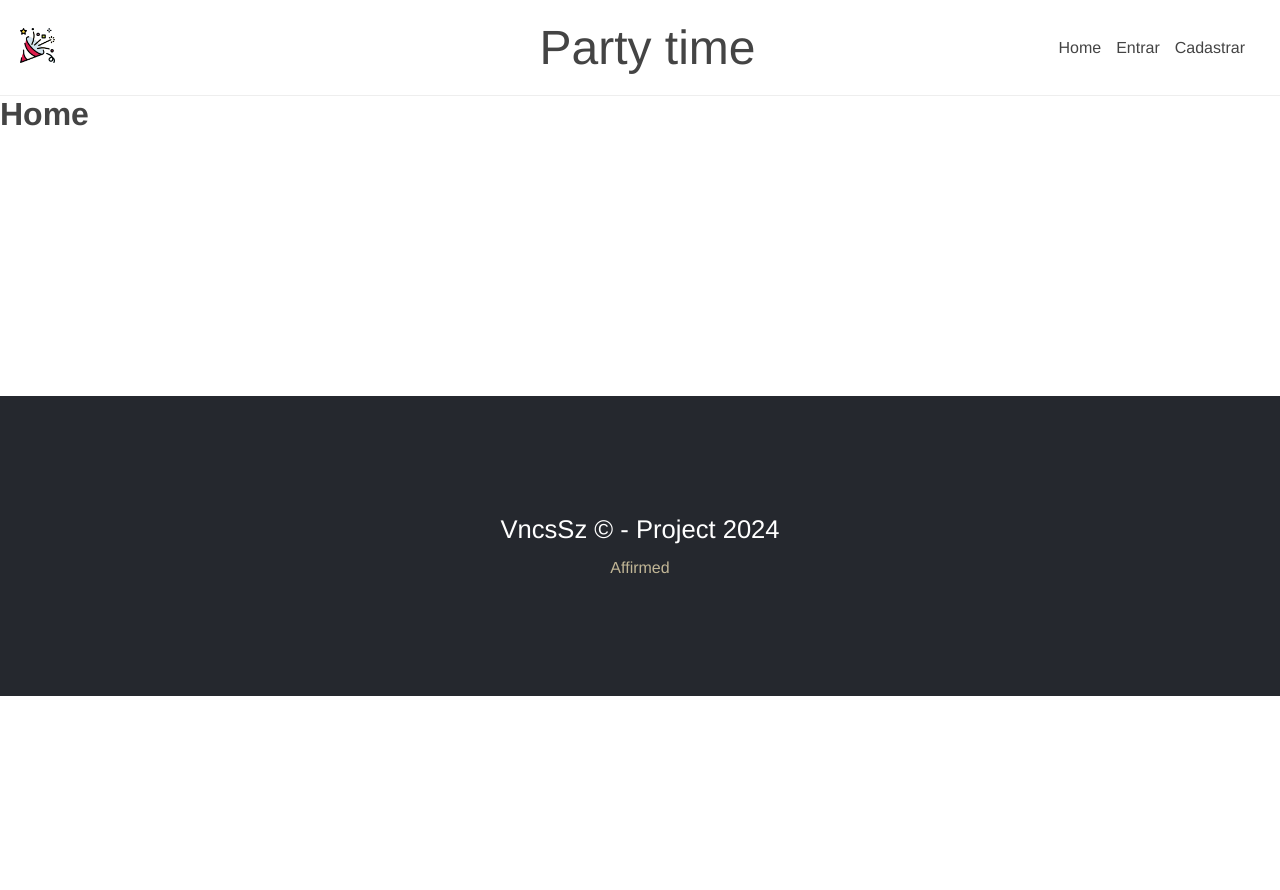
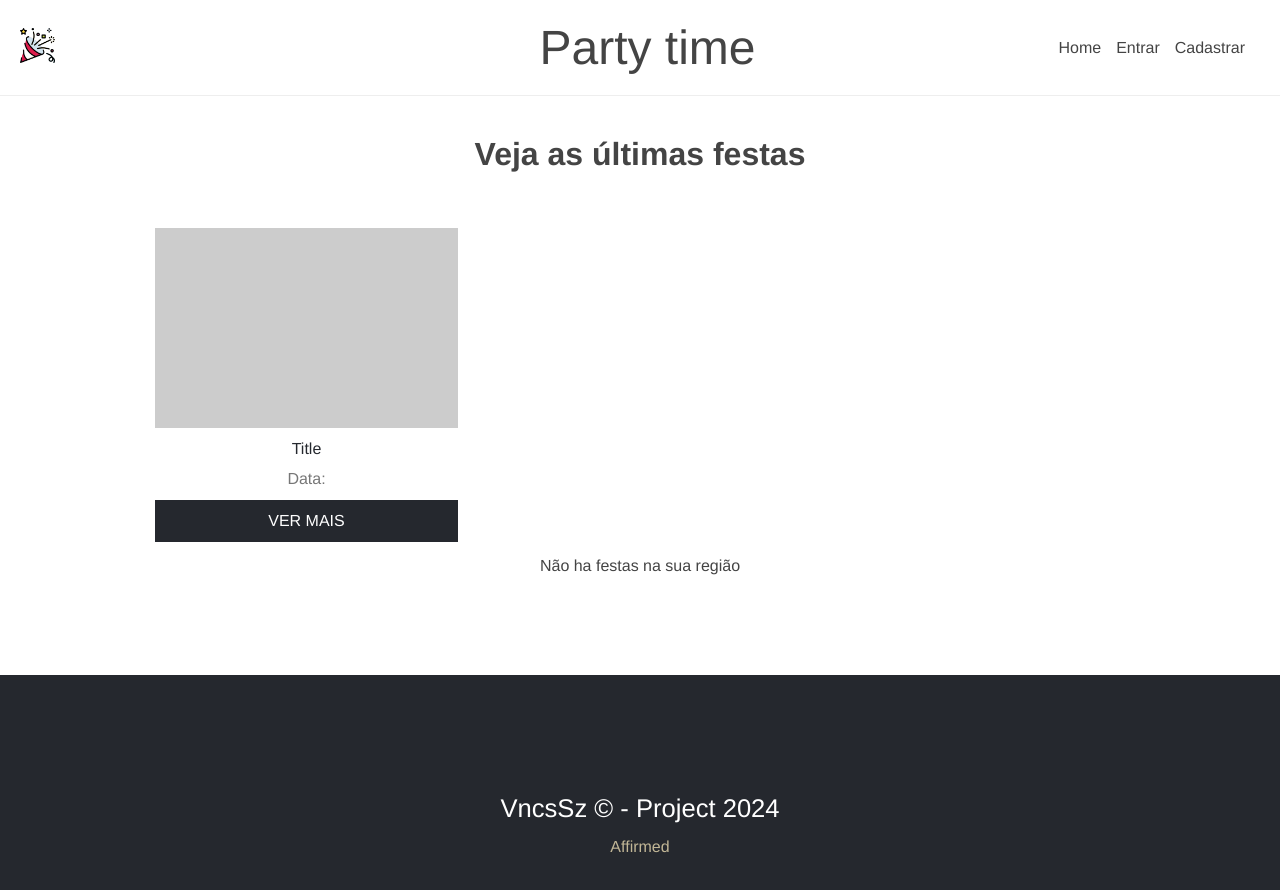
Before and after one commit to VncsSz/P-Time, a Vue app in the folder frontend/: page / in a window 1280 px wide. Shown: the top 890 px of the page. Before the commit the page ends 800 px from the top, so only its background shows below. Built offline with nearby package versions, Linux system fonts and the light colour scheme.

Commit message:
Home view

```diff
--- a/frontend/src/router/index.js
+++ b/frontend/src/router/index.js
@@ -1,12 +1,12 @@
 import { createRouter, createWebHistory } from 'vue-router'
-import HomeView from '../views/HomeView.vue'
+import Home from '../views/Home.vue'
 import store from '../store/index'
 
 const routes = [
   {
     path: '/',
     name: 'home',
-    component: HomeView,
+    component: Home,
     meta: {
       requiresAuth: false
     }
--- /dev/null
+++ b/frontend/src/views/Home.vue
@@ -0,0 +1,87 @@
+<template>
+  <div class="home">
+    <h1>Veja as últimas festas</h1>
+    <div class="parties-container">
+      <div class="party-container">
+        <div class="party-img"></div>
+        <router-link to="/link" class="party-title">Title</router-link>
+        <p class="party-date">Data:</p>
+        <router-link to=".link2" class="party-details-btn">Ver mais</router-link>
+      </div>
+    </div>
+    <p v-if="parties.length == 0">Não ha festas na sua região</p>
+  </div>
+</template>
+
+<script>
+export default {
+  data() {
+    return {
+      parties: []
+    }
+  }
+}
+</script>
+
+<style scoped>
+
+.home {
+  padding-top: 40px;
+  padding-bottom: 100px;
+  text-align: center;
+}
+
+.home h1 {
+  margin-bottom: 40px;
+}
+
+.parties-container {
+  display: flex;
+  flex-wrap: wrap;
+  max-width: 1000px;
+  margin: 0 auto;
+}
+
+.party-container {
+  width: 30.3%;
+  margin: 1.5%;
+  display: flex;
+  flex-direction: column;
+}
+
+.party-img {
+  width: 100%;
+  height: 200px;
+  background-color: #CCC;
+  margin-bottom: 12px;
+  background-position: center;
+  background-size: cover;
+}
+
+.party-title {
+  color: #25282E;
+  text-decoration: none;
+  margin-bottom: 12px;
+}
+
+.party-date{
+  color: #777;
+  margin-bottom: 12px;
+}
+
+.party-details-btn {
+  width: 100%;
+  text-transform: uppercase;
+  color: #FFF;
+  background-color: #25282E;
+  transition: .5s;
+  border: 0;
+  padding: 12px;
+  text-decoration: none;
+  text-align: center
+}
+
+.party-details-btn:hover {
+  background-color: #141619;
+}
+</style>
```
